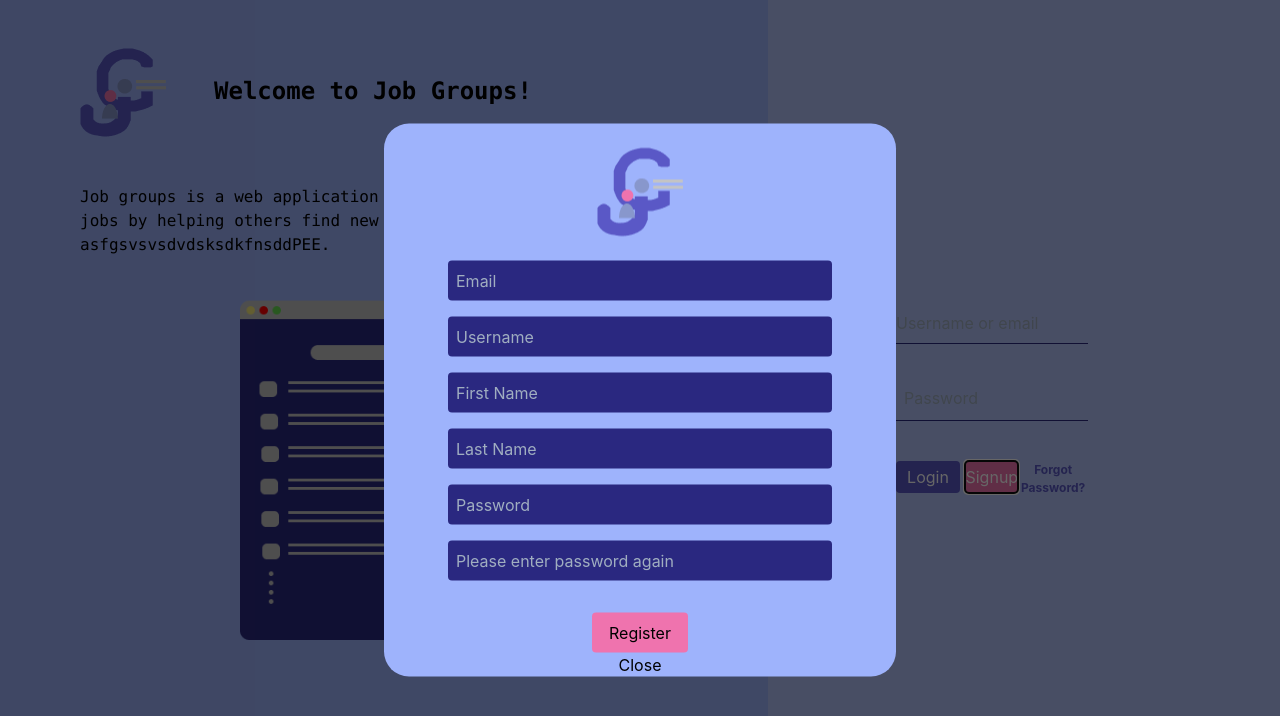
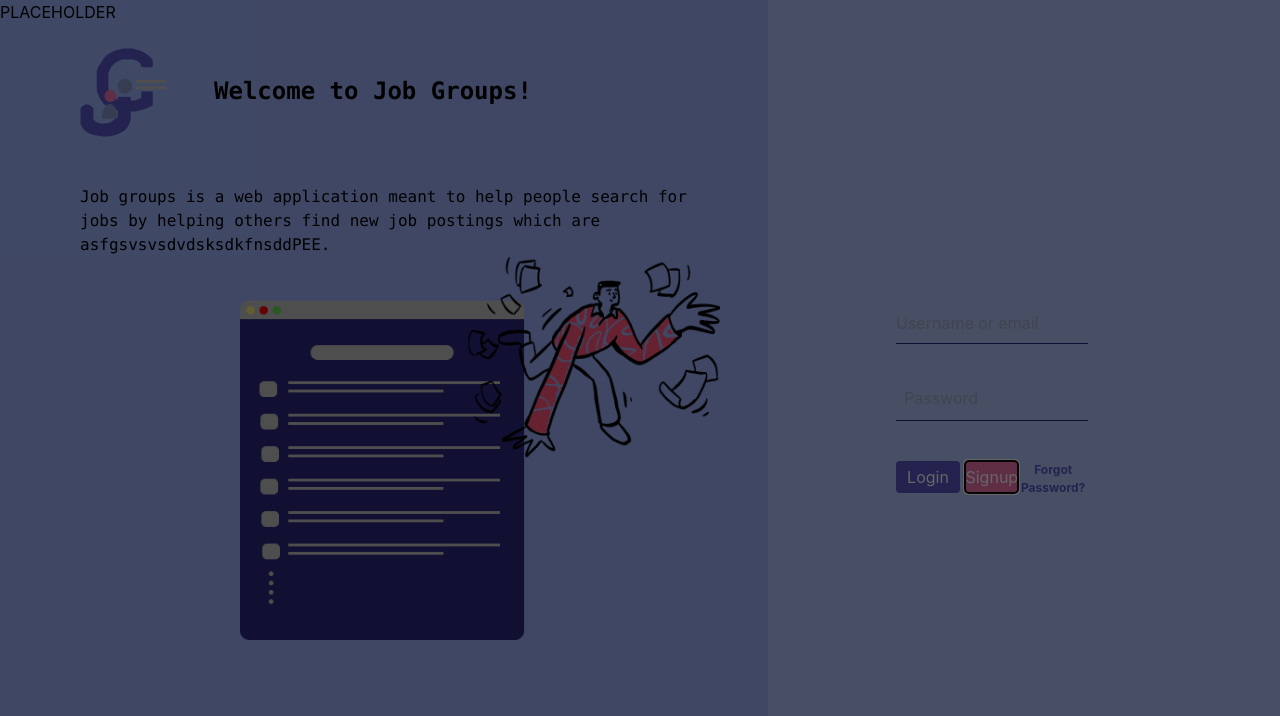
Before and after one commit to papertran/job-groups, a React (Create React App) app in the folder frontend/: page / in a window 1280 px wide. Both pictures are taken after a click on the button "Signup". Shown: the top 716 px of the page. Built offline with nearby package versions, Linux system fonts and the light colour scheme.

Commit message:
Removed appolo and gql

```diff
--- a/frontend/package.json
+++ b/frontend/package.json
@@ -7,9 +7,7 @@
         "@testing-library/jest-dom": "^4.2.4",
         "@testing-library/react": "^9.5.0",
         "@testing-library/user-event": "^7.2.1",
-    "apollo-boost": "^0.4.9",
-    "bulma": "^0.8.2",
-    "graphql": "^15.1.0",
+        "node-fetch": "^2.6.0",
         "react": "^16.13.1",
         "react-dom": "^16.13.1",
         "react-modal": "^3.11.2",
--- a/frontend/src/App.js
+++ b/frontend/src/App.js
@@ -1,10 +1,9 @@
-import React from "react";
-import { Route, Switch } from "react-router-dom";
-import Login from "./components/Login";
-import Home from "./components/Home";
-import NotFound from "./components/NotFound";
+import React from 'react';
+import { Route, Switch } from 'react-router-dom';
+import Login from './components/Login';
+import Home from './components/Home';
+import NotFound from './components/NotFound';
 
-import Test from "./components/Test";
 class App extends React.Component {
     render() {
         return (
@@ -12,7 +11,6 @@ class App extends React.Component {
                 <Switch>
                     <Route exact path="/" component={Login} />
                     <Route path="/Home" component={Home} />
-					<Route path="/Test" component={Test} />
                     <Route component={NotFound} />
                 </Switch>
             </>
--- a/frontend/src/actions/index.js
+++ b/frontend/src/actions/index.js
@@ -1,8 +1 @@
-import { REGISTER_USER } from "./types";
-
-// TODO refractor the graphql stuff.
-export const registerUser = (data) => async (dispatch) => {
-	console.log("INSIDE THE REGISTER");
-	console.log(data);
-	dispatch({ type: REGISTER_USER, payload: data });
-};
+import { REGISTER_USER } from './types';
--- a/frontend/src/components/Modal.js
+++ b/frontend/src/components/Modal.js
@@ -1,125 +1,13 @@
 import React, { useState } from 'react';
-import { useMutation } from '@apollo/react-hooks';
-import { gql } from 'apollo-boost';
 
 const Modal = ({ handleClose, show, children }) => {
     const showHideClassName = show
         ? 'modal display-block'
         : 'modal display-none';
 
-    const [registration, setRegistration] = useState({
-        email: '',
-        username: '',
-        password1: '',
-        password2: '',
-    });
-
-    const USER_INFO = gql`mutation {
-        register(
-            email: "${registration.email}",
-            username: "${registration.username}",
-            password1: "${registration.password1}",
-            password2: "${registration.password2}"
-        ) {
-          success
-          errors
-          token
-          refreshToken
-        }
-      }
-      `;
-
-    const [addUser] = useMutation(USER_INFO);
-
-    // console.log(registration);
-
     return (
         <div className={showHideClassName}>
-            <section className="flex flex-col items-center modal-main">
-                {/* { children } */}
-                <img
-                    className="mt-6 mb-6"
-                    src={require('../images/Logo.png')}
-                    alt="logo"
-                />
-
-                <input
-                    className="modalinput"
-                    type="text"
-                    placeholder="Email"
-                    value={registration.email}
-                    onChange={(event) =>
-                        setRegistration({
-                            ...registration,
-                            email: event.target.value,
-                        })
-                    }
-                />
-                <input
-                    className="modalinput"
-                    type="text"
-                    placeholder="Username"
-                    value={registration.username}
-                    onChange={(event) =>
-                        setRegistration({
-                            ...registration,
-                            username: event.target.value,
-                        })
-                    }
-                />
-
-                {/* <div className=""> */}
-                    <input
-                        className="modalinput"
-                        // className="bg-darkpurple rounded p-2"
-                        type="text"
-                        placeholder="First Name"
-                    />
-                    <input
-                        className="modalinput"
-                        // className="bg-darkpurple rounded p-2"
-                        type="text"
-                        placeholder="Last Name"
-                    />
-                {/* </div> */}
-
-                <input
-                    className="modalinput"
-                    type="password"
-                    placeholder="Password"
-                    value={registration.password1}
-                    onChange={(event) =>
-                        setRegistration({
-                            ...registration,
-                            password1: event.target.value,
-                        })
-                    }
-                />
-                <input
-                    className="modalinput"
-                    type="password"
-                    placeholder="Please enter password again"
-                    value={registration.password2}
-                    onChange={(event) =>
-                        setRegistration({
-                            ...registration,
-                            password2: event.target.value,
-                        })
-                    }
-                />
-
-                <button className="bg-mainpink w-24 h-10 rounded mt-4" onClick={addUser}>
-                    Register
-                </button>
-
-                <button
-                    onClick={() => {
-                        addUser();
-                    }}
-                >
-                    Close
-                </button>
-            </section>
+            <p>PLACEHOLDER</p>
         </div>
     );
 };
--- a/frontend/src/index.js
+++ b/frontend/src/index.js
@@ -1,14 +1,12 @@
-import React from "react";
-import { Provider } from "react-redux";
-import { createStore, applyMiddleware, compose } from "redux";
-import reduxThunk from "redux-thunk";
-import { render } from "react-dom";
-import { BrowserRouter } from "react-router-dom";
-import { ApolloProvider } from "@apollo/react-hooks";
-import ApolloClient from "apollo-boost";
+import React from 'react';
+import { Provider } from 'react-redux';
+import { createStore, applyMiddleware, compose } from 'redux';
+import reduxThunk from 'redux-thunk';
+import { render } from 'react-dom';
+import { BrowserRouter } from 'react-router-dom';
 
-import App from "./App";
-import reducers from "./reducers";
+import App from './App';
+import reducers from './reducers';
 
 //Store for Redux
 const composeEnhancers = window.__REDUX_DEVTOOLS_EXTENSION_COMPOSE__ || compose;
@@ -17,18 +15,11 @@ const store = createStore(
     composeEnhancers(applyMiddleware(reduxThunk))
 );
 
-// This is the url to the graphql client
-const client = new ApolloClient({
-	uri: "http://127.0.0.1:8000/graphql/",
-});
-
 render(
     <BrowserRouter>
-		<ApolloProvider client={client}>
         <Provider store={store}>
             <App />
         </Provider>
-		</ApolloProvider>
     </BrowserRouter>,
-	document.querySelector("#root")
+    document.querySelector('#root')
 );
```
Also changed, not shown: 1 other file (tests, documents, lock files or other folders). Lines whose indentation alone changed are shown as unchanged.
